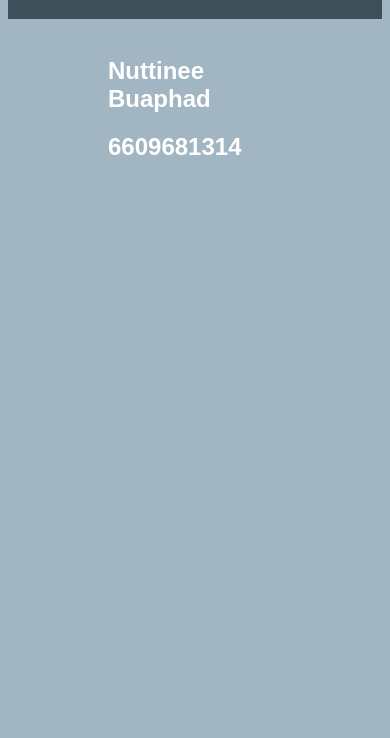
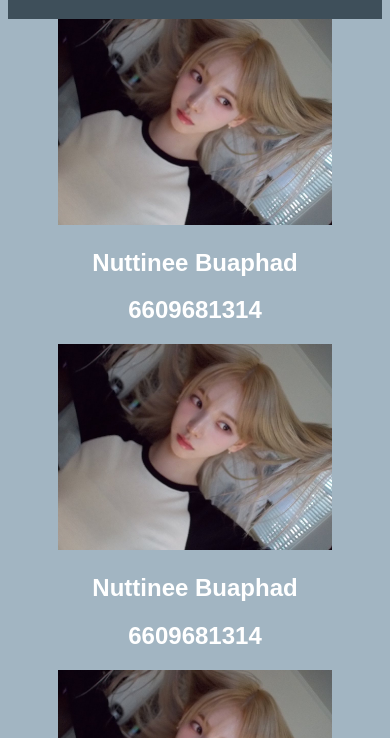
Before and after one commit to Wallisnut/CS100-Project-G10, a plain HTML site: page home page.html in a window 390 px wide. Shown: the part 106-844 px from the top of the page. Drawn offline with Linux system fonts and the light colour scheme.

Commit message:
member&responsive

```diff
--- a/css/home.css
+++ b/css/home.css
@@ -41,12 +41,17 @@ body
     color: var(--t-1);
     font-size: 22px;
     margin-left: 50px;
+
 }
 
 
 .column{
     float: left;
     color: #ffffff;
+    margin-top: 150px;
+    text-align: center;
+    margin-left: 10px;
+    margin-right: 30px;
 }
 
 .row::after {
@@ -56,10 +61,35 @@ body
 }
 
 .column.left {
-    width: 33.33%;
+    width: 30%;
+
 }
 .column.mid {
     width: 30%;
-}.column.right {
+
+}
+.column.right {
     width: 30%;
+
 }
+
+
+@media screen and (max-width: 1350px) {
+    .column.mid,.column.right,.column.column.left {
+      width: 100% ;
+      text-align:center ;
+      margin:0px;
+      padding-left:0px;
+  }
+}
+
+@media screen and (max-width: 600px) {
+    .column.middle,.column.right,.column.left{
+      width: 100% ;
+      text-align:center ;
+      margin:0px;
+      padding:0px;
+      border-right:none;
+  }
+
+}
--- a/home page.html
+++ b/home page.html
@@ -24,10 +24,19 @@
     <main>
         <div class="row">
             <div class ="column left">
-                <img src=""><br>
+                <img src="image/358951568_985995956046835_4900849996492839074_n.jpg" width="100%"><br>
                 <h2>Nuttinee Buaphad</h2>
                 <h2>6609681314</h2>
-
+            </div>
+            <div class ="column mid">
+                <img src="image/358951568_985995956046835_4900849996492839074_n.jpg" width="100%"><br>
+                <h2>Nuttinee Buaphad</h2>
+                <h2>6609681314</h2>
+            </div>
+            <div class ="column right">
+                <img src="image/358951568_985995956046835_4900849996492839074_n.jpg" width="100%"><br>
+                <h2>Nuttinee Buaphad</h2>
+                <h2>6609681314</h2>
             </div>
         </div>
     </main>
```
Also changed, not shown: image/358951568_985995956046835_4900849996492839074_n.jpg (added).
